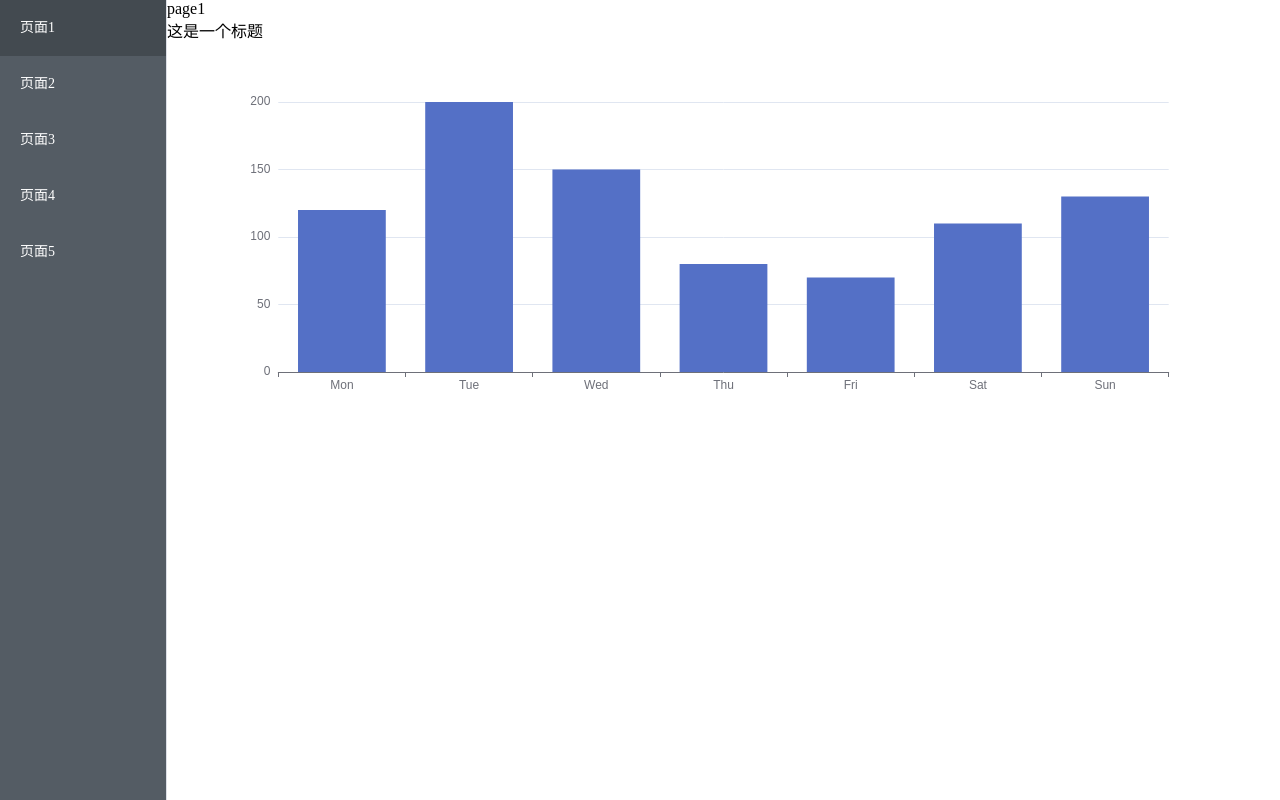
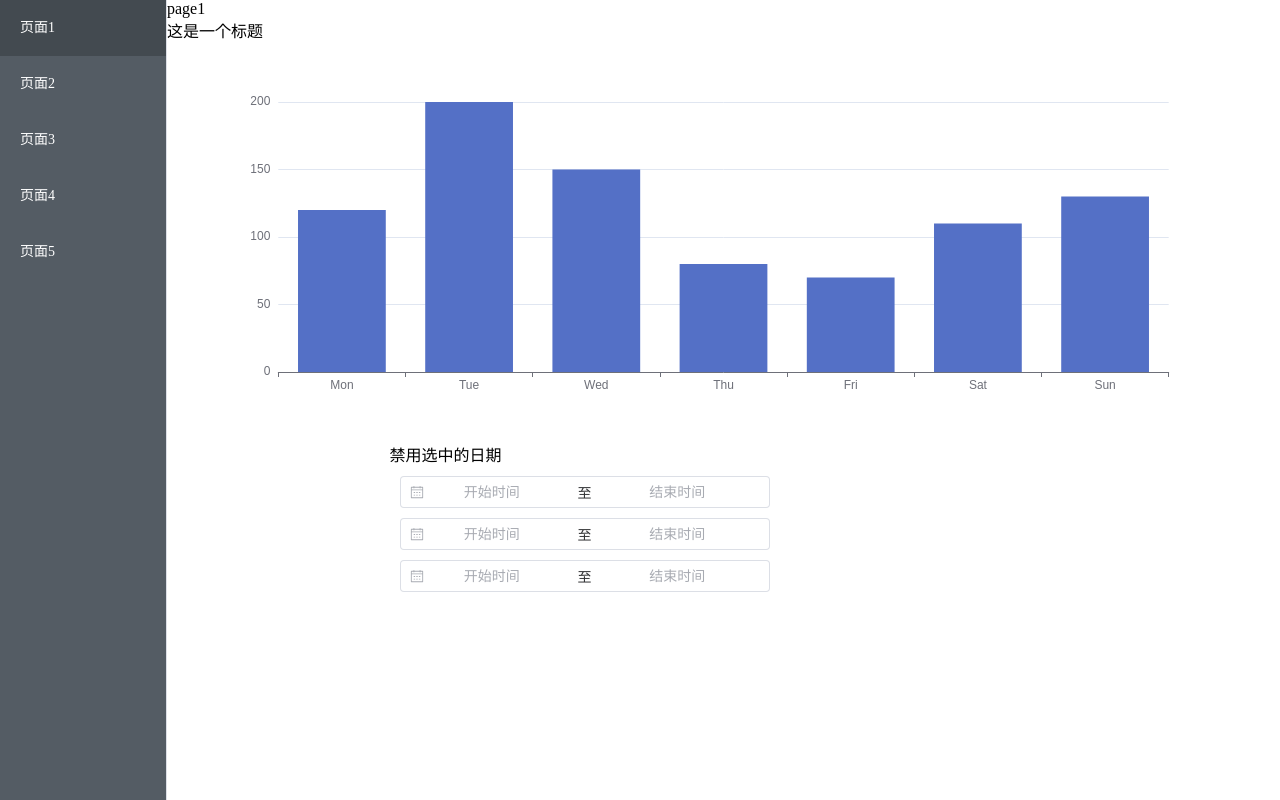
Before and after one commit to banyan666/Demo-vue, a Vue app: page /#/page1 in a window 1280 px wide. Built offline with nearby package versions, Linux system fonts and the light colour scheme; no server answers.

Commit message:
日期选择器时间禁用

```diff
--- a/components.d.ts
+++ b/components.d.ts
@@ -9,6 +9,7 @@ declare module 'vue' {
   export interface GlobalComponents {
     Echarts: typeof import('./src/components/Echarts/index.vue')['default']
     ElButton: typeof import('element-plus/es')['ElButton']
+    ElDatePicker: typeof import('element-plus/es')['ElDatePicker']
     ElIcon: typeof import('element-plus/es')['ElIcon']
     ElMenu: typeof import('element-plus/es')['ElMenu']
     ElMenuItem: typeof import('element-plus/es')['ElMenuItem']
--- a/src/views/Page1/index.vue
+++ b/src/views/Page1/index.vue
@@ -4,6 +4,12 @@
     <div>{{store.title}}</div>
     <div style="width: 100%;height: 50%">
       <MyEcharts :option="option"></MyEcharts>
+    </div>
+    <div style="padding-left: 20%">
+      <div>禁用选中的日期</div>
+      <div v-for="item in timePeriod" :key="item.key" style="margin: 10px">
+        <el-date-picker v-model="item.time" :disabled-date="disableData" value-format="YYYY-MM-DD" type="daterange" range-separator="至" start-placeholder="开始时间" end-placeholder="结束时间"/>
+      </div>
     </div>
   </div>
 </template>
@@ -27,6 +33,45 @@ const option = {
     }
   ]
 };
+
+const timePeriod =ref([
+  {
+    key:1,
+    time: []
+  },
+  {
+    key:2,
+    time: []
+  },
+  {
+    key:3,
+    time: []
+  }
+])
+
+const disableData = (Data) =>{
+  const currentDate = Data.getTime();
+  let isDisabled = false
+
+  for(let i=0;i<timePeriod.value.length;i++){
+    if(timePeriod.value[i].time&&timePeriod.value[i].time.length){
+      const [startTime, endTime] = timePeriod.value[i].time;
+
+      // 获取 startTime 当天的午夜零点时间戳
+      const startDate = new Date(startTime);
+      console.log(startDate)
+      startDate.setHours(0, 0, 0, 0); // 设置为当天的 00:00:00
+      const start = startDate.getTime();
+      const end = new Date(endTime).getTime();
+      // console.log(currentDate,start,end)
+      if(currentDate>=start && currentDate<=end){
+        isDisabled = true
+        break
+      }
+    }
+  }
+  return isDisabled
+}
 </script>
 
 <style scoped>
```
